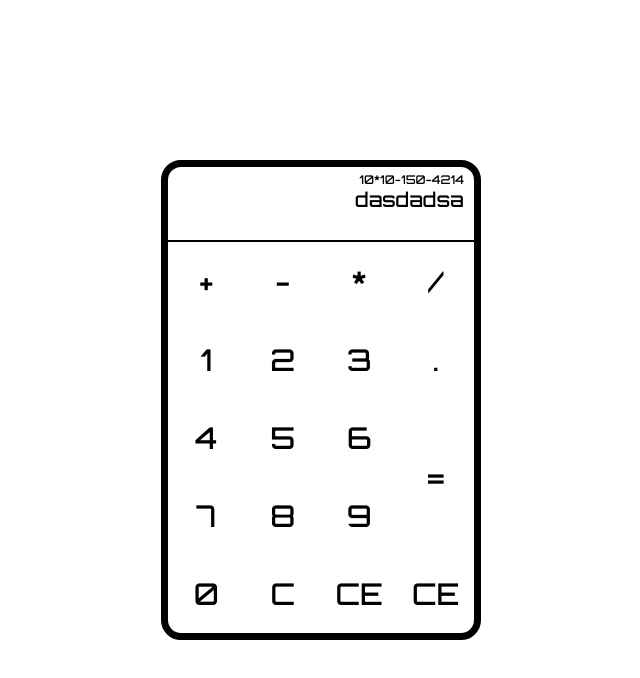
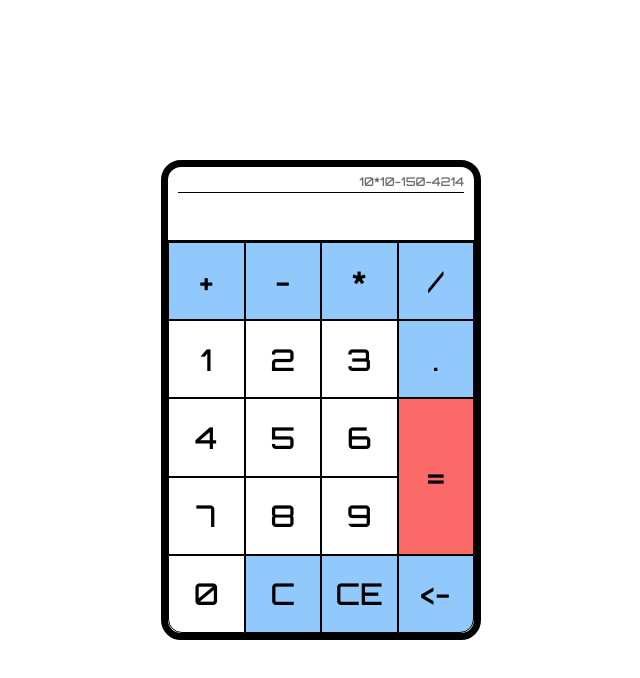
Before and after one commit to Centmsn/React-calculator, a React app: page / in a window 1280 px wide. Shown: the whole page, without its empty margins (319-959 px from the left). Built offline with nearby package versions, Linux system fonts and the light colour scheme.

Commit message:
add basic calculator logic

```diff
--- a/src/components/Button.js
+++ b/src/components/Button.js
@@ -1,14 +1,15 @@
 import React from "react";
 
-const Button = (props) => {
+const Button = ({ keyValue, classValue, click }) => {
   return (
     <button
       className={
         //   add modifier to class list
-        props.class ? `calculator__button ${props.class}` : "calculator__button"
+        classValue ? `calculator__button ${classValue}` : "calculator__button"
       }
+      onClick={click}
     >
-      {props.keyValue}
+      {keyValue}
     </button>
   );
 };
--- a/src/components/Calculator.js
+++ b/src/components/Calculator.js
@@ -1,18 +1,33 @@
-import React, { Component } from "react";
+import React, { useState } from "react";
 import Result from "./Result";
 import Keypad from "./Keypad";
-import "../css/calculator.min.css";
+import "../css/calculator.css";
 
-class Calculator extends Component {
-  state = {};
-  render() {
-    return (
-      <div className="calculator">
-        <Result />
-        <Keypad />
-      </div>
-    );
-  }
-}
+const Calculator = () => {
+  const [screenValue, setScreenValue] = useState("");
+
+  const handleScreenDisplay = (e) => {
+    const value = e.target.textContent.toLowerCase();
+
+    validateSign(value);
+  };
+
+  const validateSign = (value) => {
+    const lastSign = screenValue.charAt(screenValue.length - 1);
+    const signs = /[+\-*/.]/;
+
+    if (value.match(signs)) {
+      if (lastSign.match(signs)) return;
+    }
+    setScreenValue((prevState) => `${prevState}${value}`);
+  };
+
+  return (
+    <div className="calculator">
+      <Result screenValue={screenValue} />
+      <Keypad handleButtonClick={handleScreenDisplay} />
+    </div>
+  );
+};
 
 export default Calculator;
--- a/src/components/Keypad.js
+++ b/src/components/Keypad.js
@@ -1,16 +1,16 @@
 import React from "react";
 import Button from "./Button";
 
-const Keypad = () => {
+const Keypad = ({ handleButtonClick }) => {
   const buttons = [
-    { value: "+" },
-    { value: "-" },
-    { value: "*" },
-    { value: "/" },
+    { value: "+", class: "calculator__button--sign" },
+    { value: "-", class: "calculator__button--sign" },
+    { value: "*", class: "calculator__button--sign" },
+    { value: "/", class: "calculator__button--sign" },
     { value: "1" },
     { value: "2" },
     { value: "3" },
-    { value: "." },
+    { value: ".", class: "calculator__button--sign" },
     { value: "4" },
     { value: "5" },
     { value: "6" },
@@ -19,12 +19,20 @@ const Keypad = () => {
     { value: "9" },
     { value: "0", class: "calculator__button--round-left-border" },
     { value: "=", class: "calculator__button--equals" },
-    { value: "C" },
-    { value: "CE" },
-    { value: "CE", class: "calculator__button--round-right-border" },
+    { value: "C", class: "calculator__button--sign" },
+    { value: "CE", class: "calculator__button--sign" },
+    {
+      value: "<-",
+      class: "calculator__button--round-right-border calculator__button--sign",
+    },
   ];
   const displayButtons = buttons.map((button) => (
-    <Button key={button.value} keyValue={button.value} class={button.class} />
+    <Button
+      key={button.value}
+      keyValue={button.value}
+      classValue={button.class}
+      click={handleButtonClick}
+    />
   ));
   return <div className="calculator__keyboard">{displayButtons}</div>;
 };
--- a/src/components/Result.js
+++ b/src/components/Result.js
@@ -1,13 +1,11 @@
 import React from "react";
 
-const Result = () => {
+const Result = ({ screenValue }) => {
   return (
     <>
       <div className="calculator__screen">
-        <div className="calculator__screen-history">
-          <span>10*10-150-4214</span>
-        </div>
-        <span>dasdadsa</span>
+        <div className="calculator__screen-history">10*10-150-4214</div>
+        {screenValue}
       </div>
     </>
   );
--- /dev/null
+++ b/src/sass/_variables.scss
@@ -0,0 +1,3 @@
+$eq-color: rgb(252, 105, 105);
+$sign-color: rgb(146, 201, 252);
+$num-color: rgb(255, 255, 255);
--- a/src/sass/calculator.scss
+++ b/src/sass/calculator.scss
@@ -1,3 +1,5 @@
+@import "./variables";
+
 .calculator {
   width: 25vw;
   height: 60vh;
@@ -16,10 +18,13 @@
     border-top-right-radius: 14px;
     border-bottom: 2px solid black;
     padding: 5px 10px;
+    line-height: 100%;
   }
   &__screen-history {
     max-height: 30px;
     font-size: 0.6rem;
+    color: rgb(107, 107, 107);
+    border-bottom: 1px solid black;
   }
   &__keyboard {
     display: grid;
@@ -28,19 +33,30 @@
     border-bottom-right-radius: 14px;
   }
   &__button {
-    background-color: transparent;
+    background-color: $num-color;
     font-family: "Orbitron", sans-serif;
     font-size: 1.5rem;
-    border: none;
-    &:hover {
-      background-color: turquoise;
-    }
+    border: 1px solid black;
+    cursor: pointer;
     &:focus {
       outline: none;
+    }
+    &:hover {
+      background-color: darken($num-color, 15%);
     }
   }
   &__button--equals {
     grid-area: 3 / 4 / 5 / 5;
+    background-color: $eq-color;
+    &:hover {
+      background-color: darken($eq-color, 15%);
+    }
+  }
+  &__button--sign {
+    background-color: $sign-color;
+    &:hover {
+      background-color: darken($sign-color, 15%);
+    }
   }
   &__button--round-left-border {
     border-bottom-left-radius: 14px;
```
Also changed, not shown: css/base.css (added), css/calculator.css (added), src/css/base.css (added), src/css/calculator.css (added), src/css/calculator.min.css (deleted), 5 other files.
